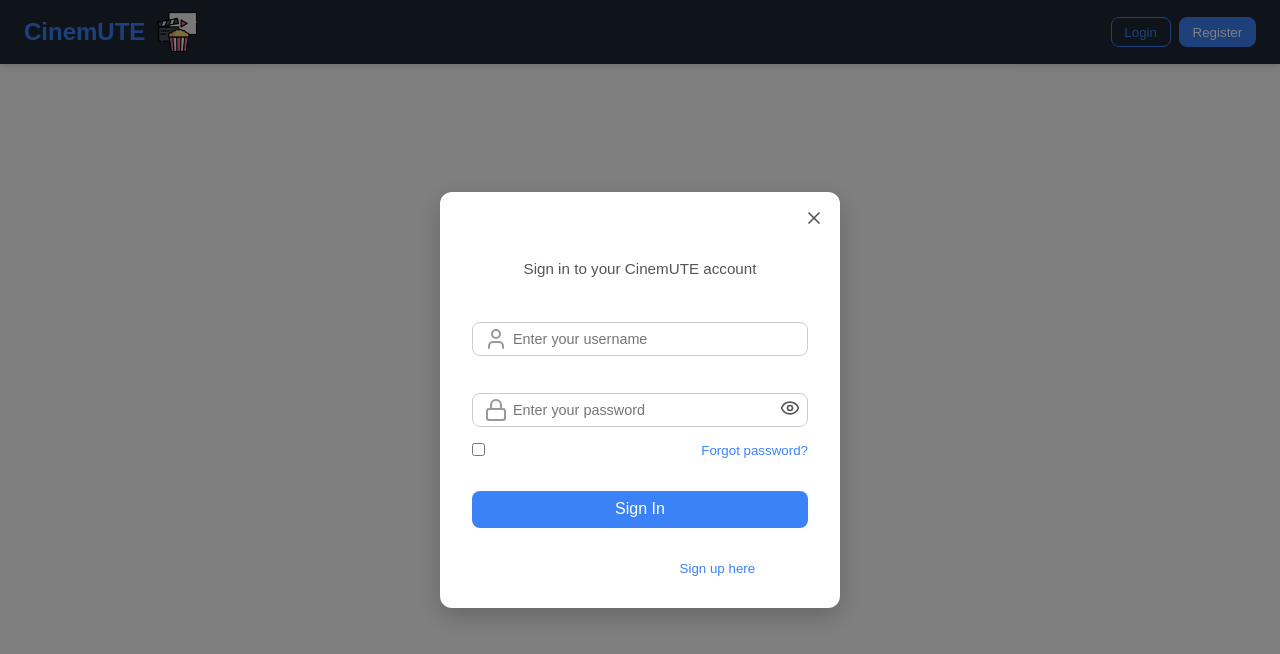
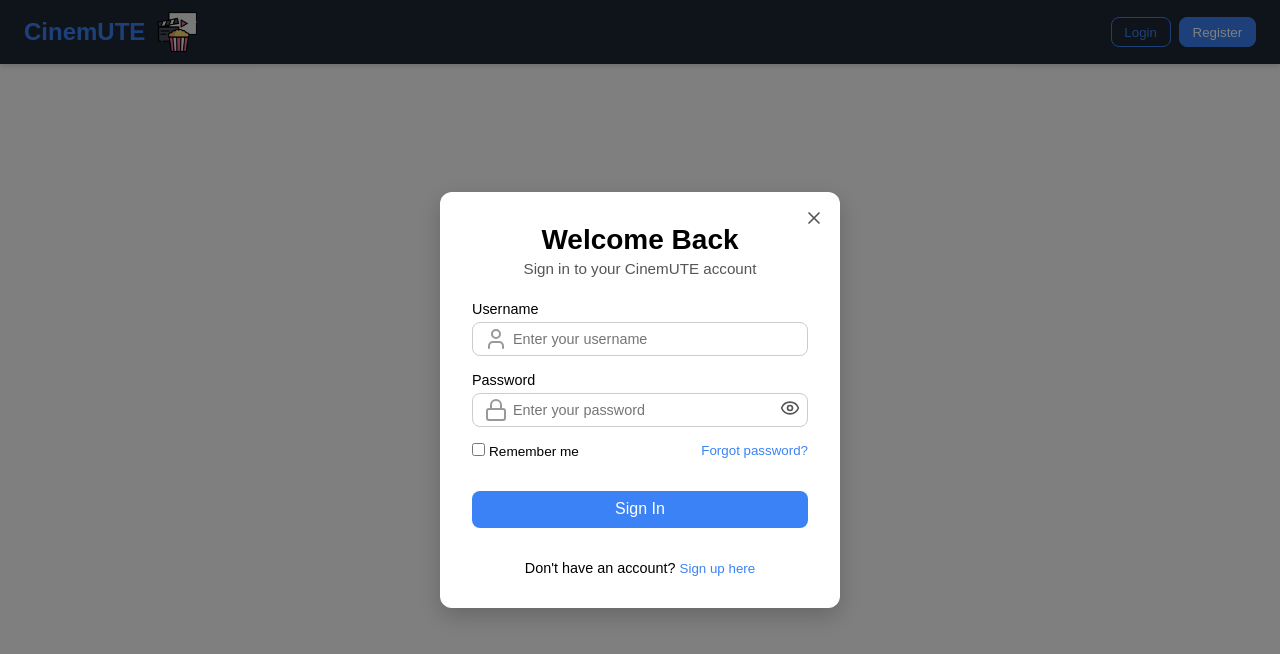
Before and after one commit to HDNIT3/zzzzz, a React (Create React App) app: page /sup in a window 1280 px wide. Both pictures are taken after a click on the button "Login". Shown: the top 654 px of the page. Built offline with nearby package versions, Linux system fonts and the light colour scheme.

Commit message:
Update RegisterForm in nguyen branch

```diff
--- a/src/components/modals/LoginForm.jsx
+++ b/src/components/modals/LoginForm.jsx
@@ -62,7 +62,7 @@ export function LoginForm({ onClose, onSwitchToRegister, useAuth }) {
   };
 
   return (
-    <div className="auth-overlay" onClick={handleOverlayClick}>
+    <div className="login-overlay" onClick={handleOverlayClick}>
       <div className="auth-modal">
         <button className="close-btn" onClick={onClose}>
           <X size={20} />
--- a/src/components/modals/RegisterForm.jsx
+++ b/src/components/modals/RegisterForm.jsx
@@ -132,7 +132,7 @@ export function RegisterForm({ onClose, onSwitchToLogin}) {
     };
 
     return (
-        <div className="auth-overlay" onClick={handleOverlayClick}>
+        <div className="register-overlay" onClick={handleOverlayClick}>
             <div className="auth-modal register">
                 <button className="close-btn" onClick={onClose}>
                     <X size={20} />
--- a/src/styles/login-form.css
+++ b/src/styles/login-form.css
@@ -1,5 +1,5 @@
 /* Overlay background */
-.auth-overlay {
+.login-overlay {
   position: fixed;
   top: 0;
   left: 0;
@@ -10,6 +10,7 @@
   justify-content: center;
   align-items: center;
   z-index: 1000;
+  color: #000;
 }
 
 /* Modal container */
--- a/src/styles/register-form.css
+++ b/src/styles/register-form.css
@@ -1,5 +1,5 @@
 /* Reuse overlay */
-.auth-overlay {
+.register-overlay {
   position: fixed;
   top: 0;
   left: 0;
@@ -10,6 +10,7 @@
   justify-content: center;
   align-items: center;
   z-index: 1000;
+  color: #000;
 }
 
 /* Modal */
```
